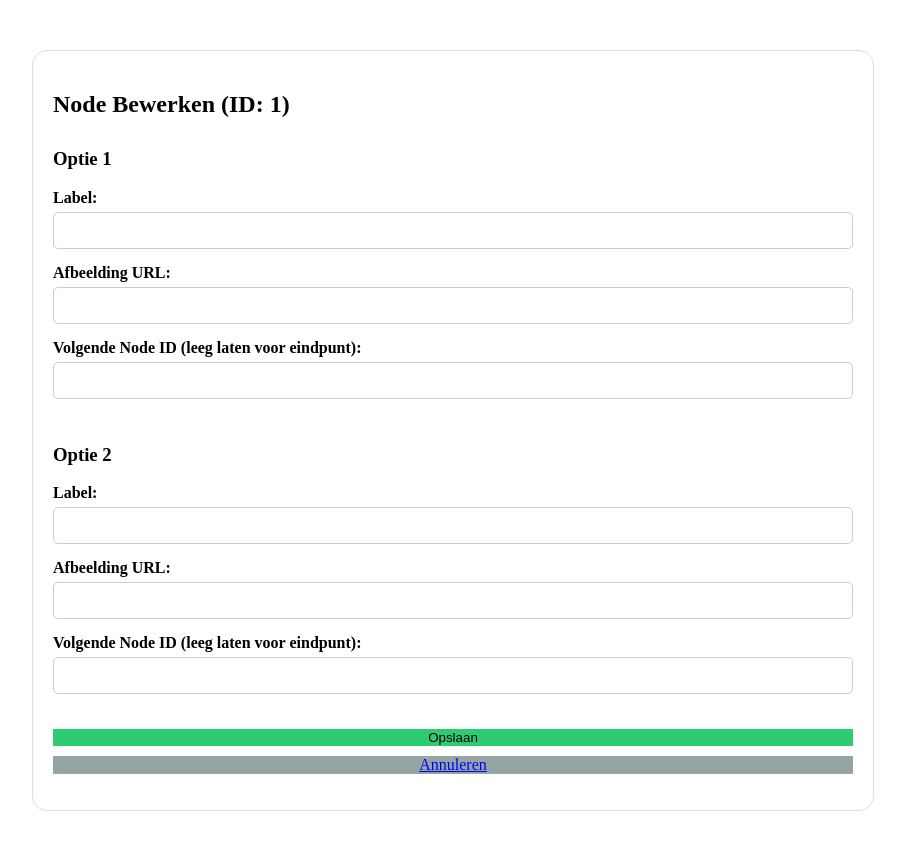
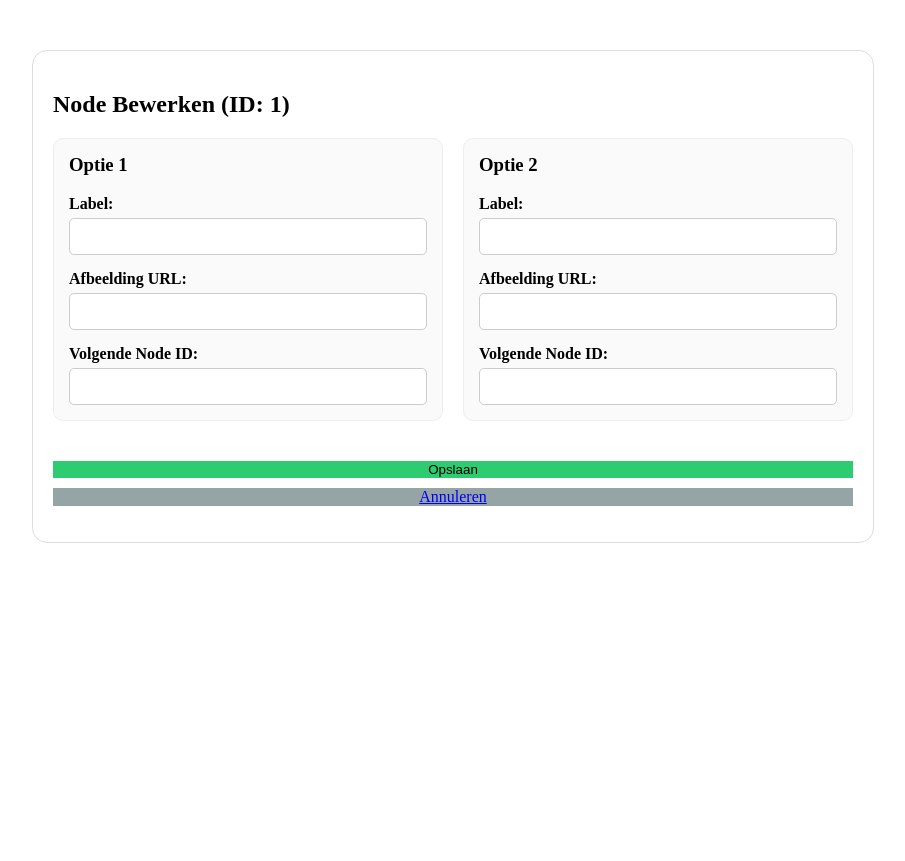
Before and after one commit to macsnoeren/iconication, a PHP site: template views/admin_node_form.php in a window 1280 px wide. Shown: the whole page, without its empty margins (187-1092 px from the left). After the commit the page ends 543 px from the top, so only its background shows below. Run offline with PHP 8.4, Linux system fonts and the light colour scheme; the template is opened without the code that fills it: most values are stand-ins (such as "Sample title", 1, 10 or a date in 2020); some libraries are stand-ins or nearby versions.

```diff
--- a/app/Controllers/AdminController.php
+++ b/app/Controllers/AdminController.php
@@ -135,7 +135,7 @@ class AdminController {
         for ($i = 0; $i < 2; $i++) { // We verwachten altijd 2 opties
             $label = $optionLabels[$i] ?? '';
             $image = $optionImages[$i] ?? '';
-            $nextNode = $optionNextNodes[$i] ?? null;
+            $nextNode = ($optionNextNodes[$i] !== '' && $optionNextNodes[$i] !== null) ? (int)$optionNextNodes[$i] : null;
             $optionId = $optionIds[$i] ?? null;
 
             if ($optionId) {
--- a/views/admin_node_form.php
+++ b/views/admin_node_form.php
@@ -2,33 +2,39 @@
     <h2><?= $node['id'] ? 'Node Bewerken (ID: ' . $node['id'] . ')' : 'Nieuwe Node Aanmaken' ?></h2>
     <form method="POST" action="<?= BASE_URL ?>?action=admin_save_node&topic=<?= $node['topic_id'] ?><?= $node['id'] ? '&node=' . $node['id'] : '' ?>">
 
-        <h3 style="margin-top: 30px;">Optie 1</h3>
-        <input type="hidden" name="option_id[]" value="<?= htmlspecialchars((string)($options[0]['id'] ?? '')) ?>">
-        <label for="option_label_0" style="display: block; margin-bottom: 5px; font-weight: bold;">Label:</label>
-        <input type="text" id="option_label_0" name="option_label[]" value="<?= htmlspecialchars($options[0]['label'] ?? '') ?>" required
-               style="width:100%; padding:10px; margin-bottom:15px; border: 1px solid #ccc; border-radius: 5px;"><br>
+        <div style="display: flex; gap: 20px; margin-bottom: 20px;">
+            <div style="flex: 1; padding: 15px; border: 1px solid #eee; border-radius: 10px; background: #fafafa;">
+                <h3 style="margin-top: 0;">Optie 1</h3>
+                <input type="hidden" name="option_id[]" value="<?= htmlspecialchars((string)($options[0]['id'] ?? '')) ?>">
+                <label style="display: block; margin-bottom: 5px; font-weight: bold;">Label:</label>
+                <input type="text" name="option_label[]" value="<?= htmlspecialchars($options[0]['label'] ?? '') ?>" required
+                       style="width:100%; box-sizing: border-box; padding:10px; margin-bottom:15px; border: 1px solid #ccc; border-radius: 5px;">
 
-        <label for="option_image_0" style="display: block; margin-bottom: 5px; font-weight: bold;">Afbeelding URL:</label>
-        <input type="text" id="option_image_0" name="option_image[]" value="<?= htmlspecialchars($options[0]['image_url'] ?? '') ?>" required
-               style="width:100%; padding:10px; margin-bottom:15px; border: 1px solid #ccc; border-radius: 5px;"><br>
+                <label style="display: block; margin-bottom: 5px; font-weight: bold;">Afbeelding URL:</label>
+                <input type="text" name="option_image[]" value="<?= htmlspecialchars($options[0]['image_url'] ?? '') ?>" required
+                       style="width:100%; box-sizing: border-box; padding:10px; margin-bottom:15px; border: 1px solid #ccc; border-radius: 5px;">
 
-        <label for="option_next_node_0" style="display: block; margin-bottom: 5px; font-weight: bold;">Volgende Node ID (leeg laten voor eindpunt):</label>
-        <input type="number" id="option_next_node_0" name="option_next_node[]" value="<?= htmlspecialchars((string)($options[0]['next_node_id'] ?? '')) ?>"
-               style="width:100%; padding:10px; margin-bottom:15px; border: 1px solid #ccc; border-radius: 5px;"><br>
+                <label style="display: block; margin-bottom: 5px; font-weight: bold;">Volgende Node ID:</label>
+                <input type="number" name="option_next_node[]" value="<?= htmlspecialchars((string)($options[0]['next_node_id'] ?? '')) ?>"
+                       style="width:100%; box-sizing: border-box; padding:10px; border: 1px solid #ccc; border-radius: 5px;">
+            </div>
 
-        <h3 style="margin-top: 30px;">Optie 2</h3>
-        <input type="hidden" name="option_id[]" value="<?= htmlspecialchars((string)($options[1]['id'] ?? '')) ?>">
-        <label for="option_label_1" style="display: block; margin-bottom: 5px; font-weight: bold;">Label:</label>
-        <input type="text" id="option_label_1" name="option_label[]" value="<?= htmlspecialchars($options[1]['label'] ?? '') ?>" required
-               style="width:100%; padding:10px; margin-bottom:15px; border: 1px solid #ccc; border-radius: 5px;"><br>
+            <div style="flex: 1; padding: 15px; border: 1px solid #eee; border-radius: 10px; background: #fafafa;">
+                <h3 style="margin-top: 0;">Optie 2</h3>
+                <input type="hidden" name="option_id[]" value="<?= htmlspecialchars((string)($options[1]['id'] ?? '')) ?>">
+                <label style="display: block; margin-bottom: 5px; font-weight: bold;">Label:</label>
+                <input type="text" name="option_label[]" value="<?= htmlspecialchars($options[1]['label'] ?? '') ?>" required
+                       style="width:100%; box-sizing: border-box; padding:10px; margin-bottom:15px; border: 1px solid #ccc; border-radius: 5px;">
 
-        <label for="option_image_1" style="display: block; margin-bottom: 5px; font-weight: bold;">Afbeelding URL:</label>
-        <input type="text" id="option_image_1" name="option_image[]" value="<?= htmlspecialchars($options[1]['image_url'] ?? '') ?>" required
-               style="width:100%; padding:10px; margin-bottom:15px; border: 1px solid #ccc; border-radius: 5px;"><br>
+                <label style="display: block; margin-bottom: 5px; font-weight: bold;">Afbeelding URL:</label>
+                <input type="text" name="option_image[]" value="<?= htmlspecialchars($options[1]['image_url'] ?? '') ?>" required
+                       style="width:100%; box-sizing: border-box; padding:10px; margin-bottom:15px; border: 1px solid #ccc; border-radius: 5px;">
 
-        <label for="option_next_node_1" style="display: block; margin-bottom: 5px; font-weight: bold;">Volgende Node ID (leeg laten voor eindpunt):</label>
-        <input type="number" id="option_next_node_1" name="option_next_node[]" value="<?= htmlspecialchars((string)($options[1]['next_node_id'] ?? '')) ?>"
-               style="width:100%; padding:10px; margin-bottom:15px; border: 1px solid #ccc; border-radius: 5px;"><br>
+                <label style="display: block; margin-bottom: 5px; font-weight: bold;">Volgende Node ID:</label>
+                <input type="number" name="option_next_node[]" value="<?= htmlspecialchars((string)($options[1]['next_node_id'] ?? '')) ?>"
+                       style="width:100%; box-sizing: border-box; padding:10px; border: 1px solid #ccc; border-radius: 5px;">
+            </div>
+        </div>
 
         <button type="submit" class="btn" style="width:100%; border:none; cursor:pointer; background:#2ecc71; margin-top: 20px;">Opslaan</button>
         <a href="<?= BASE_URL ?>?action=admin_topic_nodes&topic=<?= $node['topic_id'] ?>" class="btn"
```
Also changed, not shown: views/admin_topic_nodes.php (+14 -4 lines).
